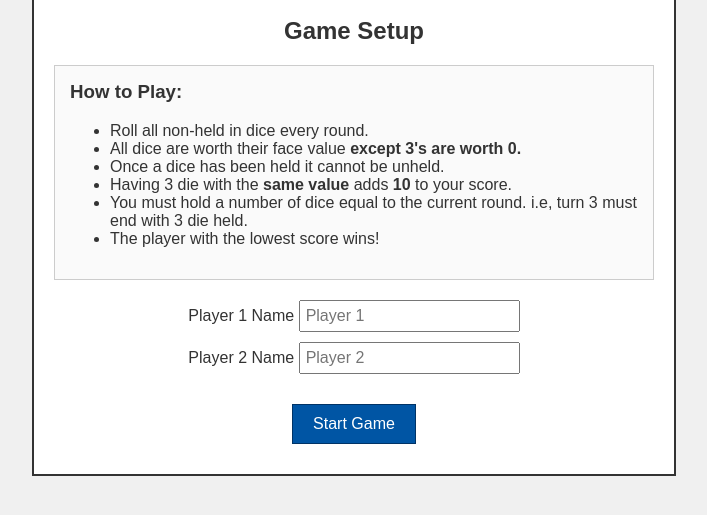
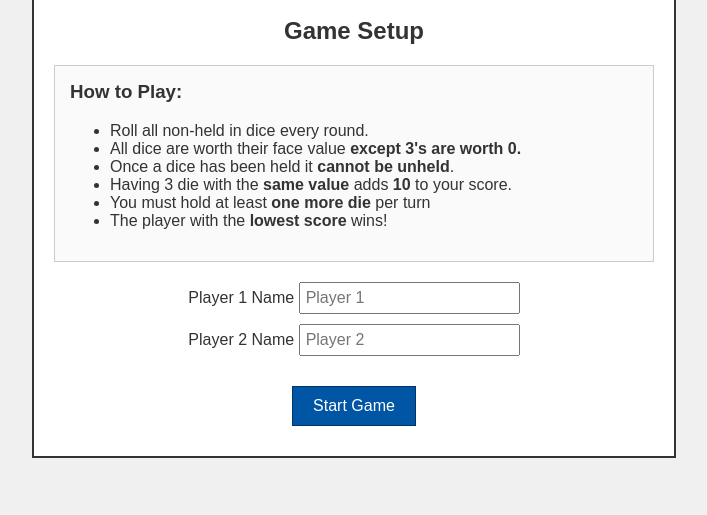
Before and after one commit to ZoeyMcKeeLCC/ZM-CS233JS, a plain HTML site: page Week 3/Lab 3/Part 2/Threes Away/index.html in a window 1280 px wide. Shown: the part 151-666 px from the top of the page, without its empty margins (286-993 px from the left). Drawn offline with Linux system fonts and the light colour scheme.

Commit message:
Updated index.html

```diff
--- a/Week 3/Lab 3/Part 2/Threes Away/index.html
+++ b/Week 3/Lab 3/Part 2/Threes Away/index.html
@@ -25,10 +25,10 @@
                     <ul>
                         <li>Roll all non-held in dice every round.</li>
                         <li>All dice are worth their face value <Strong>except 3's are worth 0.</Strong></li>
-                        <li>Once a dice has been held it cannot be unheld.</li>
+                        <li>Once a dice has been held it <strong>cannot be unheld</strong>.</li>
                         <li>Having 3 die with the <strong>same value</strong> adds <strong>10</strong> to your score.</li>
-                        <li>You must hold a number of dice equal to the current round. i.e, turn 3 must end with 3 die held.</li>
-                        <li>The player with the lowest score wins!</li>
+                        <li>You must hold at least <strong>one more die</strong> per turn</li>
+                        <li>The player with the <strong>lowest score</strong> wins!</li>
                     </ul>
                 </div>
                 <div class="player-inputs">
```
